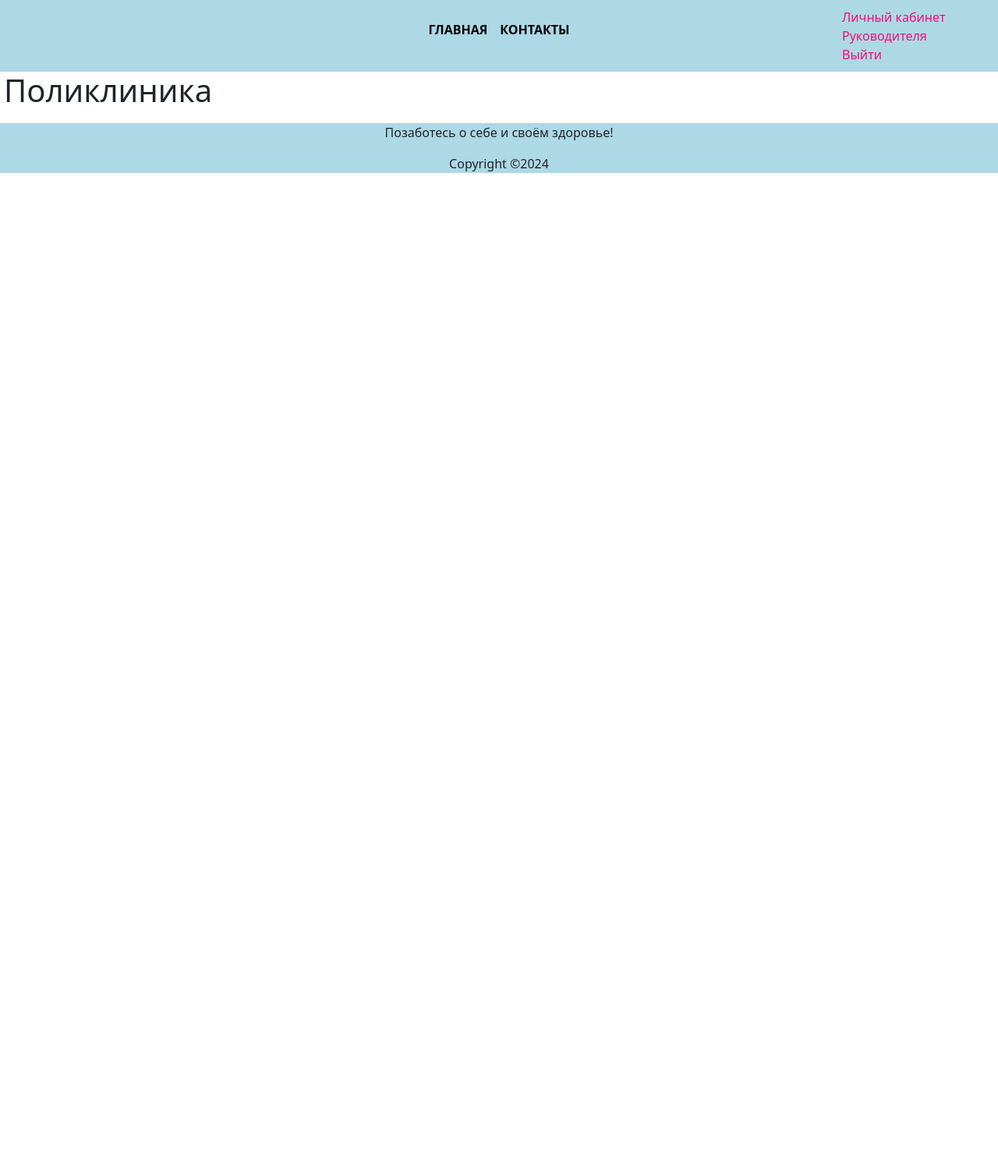
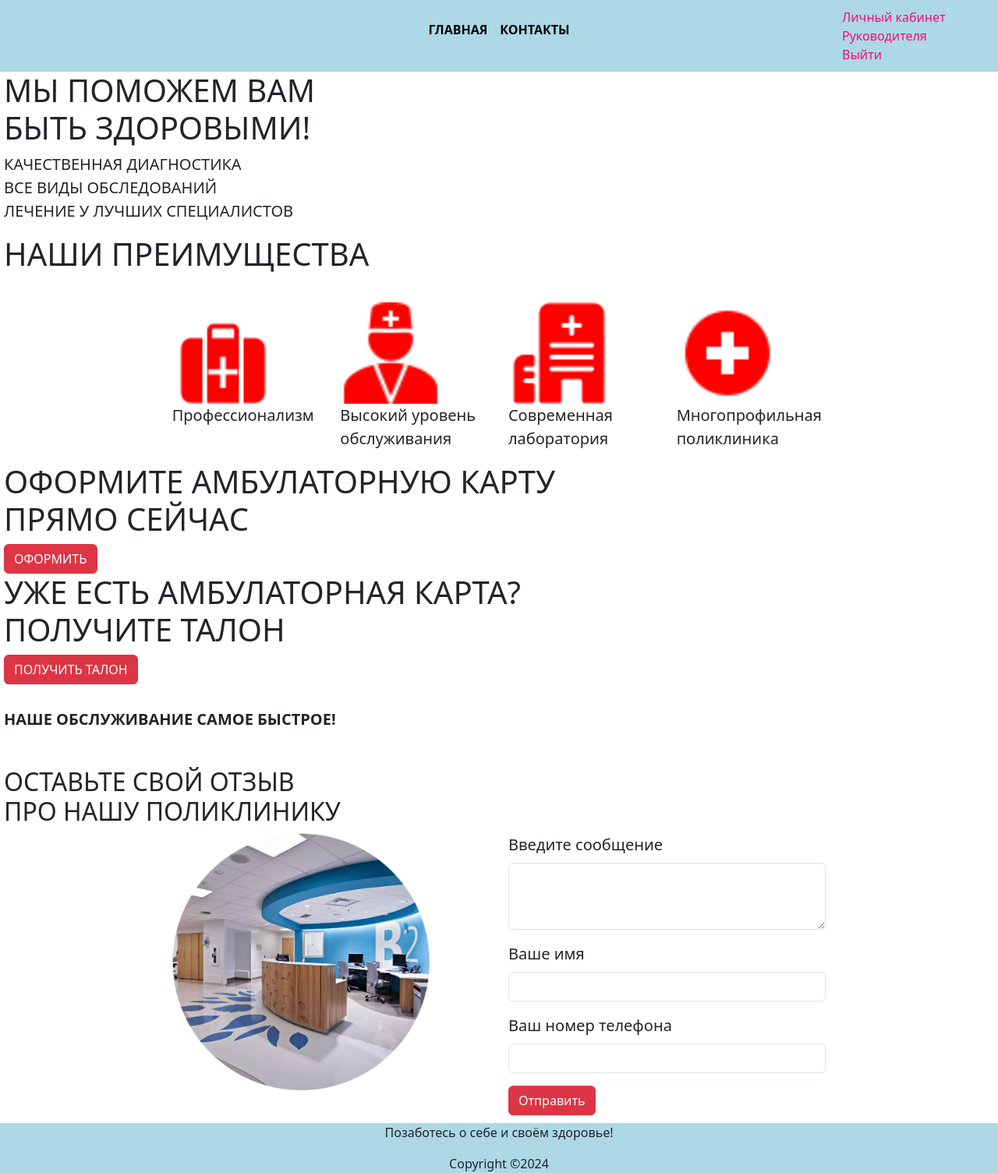
Before and after one commit to 13563457/Poliklinika_Nelli, a PHP site: page / in a window 1280 px wide. Shown: the whole page at 78% size. Before the commit the page ends 222 px from the top, so only its background shows below. Run offline with PHP 8.4, Linux system fonts and the light colour scheme; the visitor is signed in with stand-in values (Sample User, id 1).

Commit message:
Update index.php

```diff
--- a/polyclinic/index.php
+++ b/polyclinic/index.php
@@ -7,10 +7,90 @@ include 'template/data.php';
   <section id="banner">
     <div class="row">
       <div class="col-lg-12">
-            <div class="fon1">
-              <h1 class="salon">Поликлиника</h1>
+        <div class="poli">
+          <h1 class="stl">МЫ ПОМОЖЕМ ВАМ <br> БЫТЬ ЗДОРОВЫМИ!</h1>
+          <p>КАЧЕСТВЕННАЯ ДИАГНОСТИКА <br> ВСЕ ВИДЫ ОБСЛЕДОВАНИЙ <br> ЛЕЧЕНИЕ У ЛУЧШИХ СПЕЦИАЛИСТОВ  </p>
+        </div>
+      <div>
+    <div>
+  </section>
+
+  <section id="advantages">
+    <div class="row">
+      <div class="col-lg-12">
+          <h1 class="stl1">НАШИ ПРЕИМУЩЕСТВА</h1><br>
+          <div class="row">
+          <div class="col-lg-2"></div>
+          <div class="col-lg-2">
+           <img src="images/icon1.png" width="130px">
+           <p>Профессионализм</p>
+          </div>
+          <div class="col-lg-2">
+           <img src="images/icon2.png" width="130px">
+           <p>Высокий уровень обслуживания</p>
+          </div>
+          <div class="col-lg-2">
+           <img src="images/icon3.png" width="130px">
+           <p>Современная <br> лаборатория</p>
+          </div>
+          <div class="col-lg-2">
+           <img src="images/icon4.png" width="130px">
+           <p>Многопрофильная поликлиника</p>
+          </div>
+          <div class="col-lg-2"></div>
         </div>
         </div>
+       </div>
+      <div>
+    <div>
+  </section>
+
+  <section id="outpatientcard">
+    <div class="row">
+      <div class="col-lg-12">
+        <h1 class="stl2">ОФОРМИТЕ АМБУЛАТОРНУЮ КАРТУ <br> ПРЯМО СЕЙЧАС</h1>
+        <div class="but1">
+        <a href="karta.php">
+           <button type="button" class="btn btn-danger">ОФОРМИТЬ</button>
+        </a>
+        <div>
+          <h1 class="stl3">УЖЕ ЕСТЬ АМБУЛАТОРНАЯ КАРТА? <br> ПОЛУЧИТЕ ТАЛОН</h1>
+          <div class="but2">
+          <a href="talon.php">
+            <button type="button" class="btn btn-danger">ПОЛУЧИТЬ ТАЛОН</button>
+          </a>
+          <div> <br>
+          <p><b>НАШЕ ОБСЛУЖИВАНИЕ САМОЕ БЫСТРОЕ!</b></p>
+      <div>
+    <div>
+  </section>
+
+      <section id="form">
+        <br>
+  <h2 class="stl1">ОСТАВЬТЕ СВОЙ ОТЗЫВ <br> ПРО НАШУ ПОЛИКЛИНИКУ</h2>
+        <div class="row">
+         <div class="col-lg-2"></div>
+          <div class="col-lg-4">
+           <img src="images/photo1.png" width="330px" height="330px">
+          </div>
+          <div class="col-lg-4">
+           <form action="message.php" method="POST">
+            <div class="mb-3">
+             <label for="exampleFormControlTextarea1" class="form-label">Введите сообщение</label>
+             <textarea class="form-control" name="mess" id="exampleFormControlTextarea1" rows="3"></textarea>
+            </div>
+            <div class="mb-3">
+             <label for="exampleInputName1" class="form-label">Ваше имя</label>
+             <input type="name" class="form-control" name="imya" id="exampleInputName1">
+            </div>
+            <div class="mb-3">
+             <label for="exampleInputPhone1" class="form-label">Ваш номер телефона</label>
+             <input type="trl" class="form-control" name="tele" id="exampleInputPhone1">
+            </div>
+            <button type="submit" class="btn btn-danger">Отправить</button>
+           </form>
+          </div>
+          <div class="col-lg-2"></div>
         </div>
       </section>
 </main>
```
Lines whose indentation alone changed are shown as unchanged.
